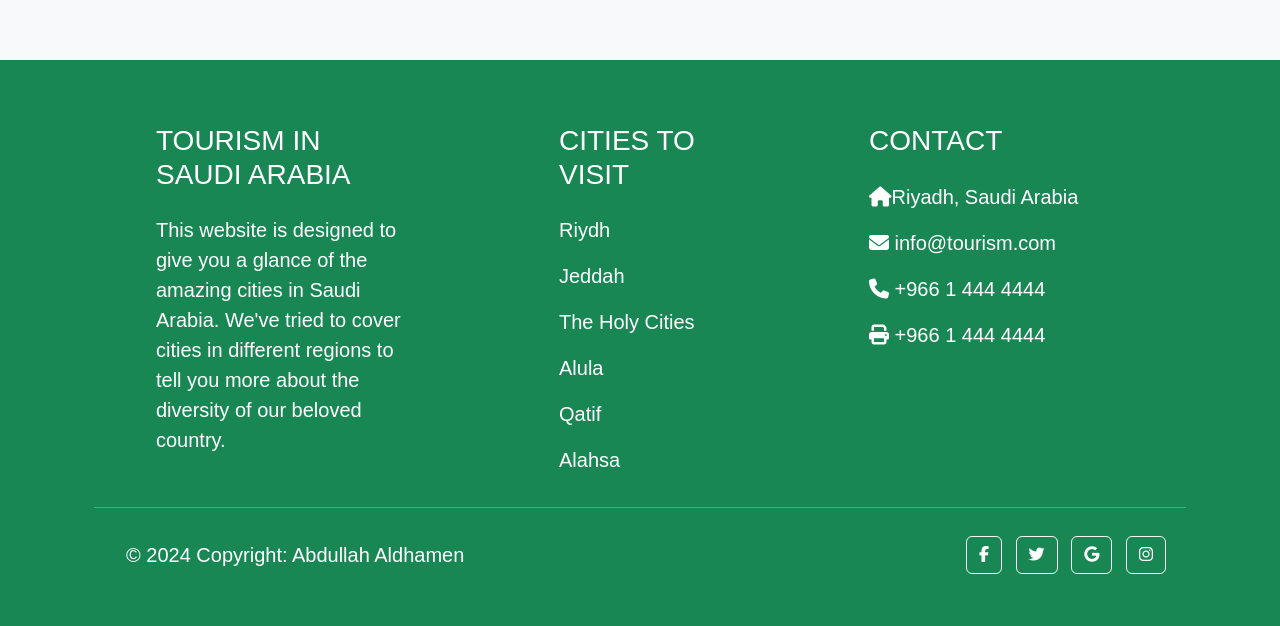
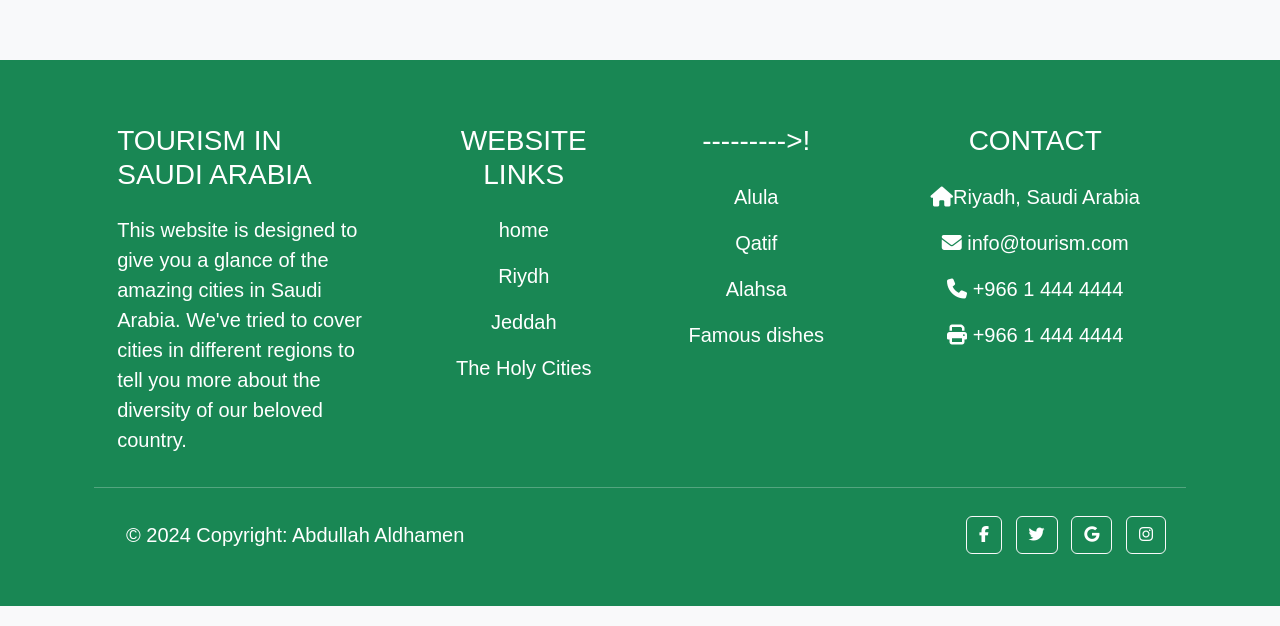
Before and after one commit to T-Python-June-24/UNIT-2-PROJECT, a Django app: page /ula/ in a window 1280 px wide. Shown: the part 3058-3684 px from the top of the page. Run offline with Django 5.2, Linux system fonts and the light colour scheme; some libraries are stand-ins or nearby versions; some web fonts are replaced.

Commit message:
Project 2 is done

```diff
--- a/tourism/main/templates/main/base.html
+++ b/tourism/main/templates/main/base.html
@@ -94,18 +94,28 @@
           <hr class="w-100 clearfix d-md-none" />
 
           <div class="col-md-2 col-lg-2 col-xl-2 mx-auto mt-3">
-            <h3 class="text-uppercase mb-4 font-weight-bold">Cities to visit</h3>
+            <h3 class="text-uppercase mb-4 font-weight-bold text-center">Website links</h3>
+            <div class="col text-center">
+              <p><a href="{% url 'main:home' %}" class="text-white text-decoration-none">home</a></p>
               <p><a href="{% url 'main:riyadh' %}" class="text-white text-decoration-none">Riydh</a></p>
               <p><a href="{% url 'main:jeddah' %}" class="text-white text-decoration-none">Jeddah</a></p>
               <p><a href="{% url 'main:holy' %}" class="text-white text-decoration-none">The Holy Cities</a></p>
+            </div>
+          </div>
+
+          <div class="col-md-2 col-lg-2 col-xl-2 mx-auto mt-3">
+            <h3 class="text-uppercase mb-4 font-weight-bold text-center">--------->!</h3>
+            <div class="col text-center">
               <p><a href="{% url 'main:ula' %}" class="text-white text-decoration-none">Alula</a></p>
               <p><a href="{% url 'main:qatif' %}" class="text-white text-decoration-none">Qatif</a></p>
               <p><a href="{% url 'main:ahsa' %}" class="text-white text-decoration-none">Alahsa</a></p>
+              <p><a href="{% url 'main:food' %}" class="text-white text-decoration-none">Famous dishes</a></p>
+            </div>
           </div>
 
           <hr class="w-100 clearfix d-md-none" />
 
-          <div class="col-md-4 col-lg-3 col-xl-3 mx-auto mt-3">
+          <div class="col-md-4 col-lg-3 col-xl-3 mx-auto mt-3 text-center">
             <h3 class="text-uppercase mb-4 font-weight-bold">Contact</h3>
             <p><i class="fas fa-home mr-3"></i>Riyadh, Saudi Arabia</p>
             <p><i class="fas fa-envelope mr-3"></i> info@tourism.com</p>
```
Also changed, not shown: tourism/main/templates/main/home.html (+38 -1 lines). Lines whose indentation alone changed are shown as unchanged.
